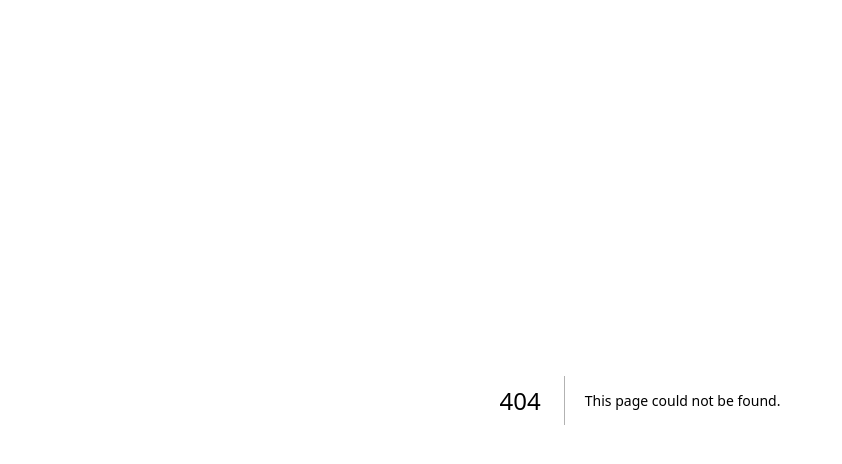
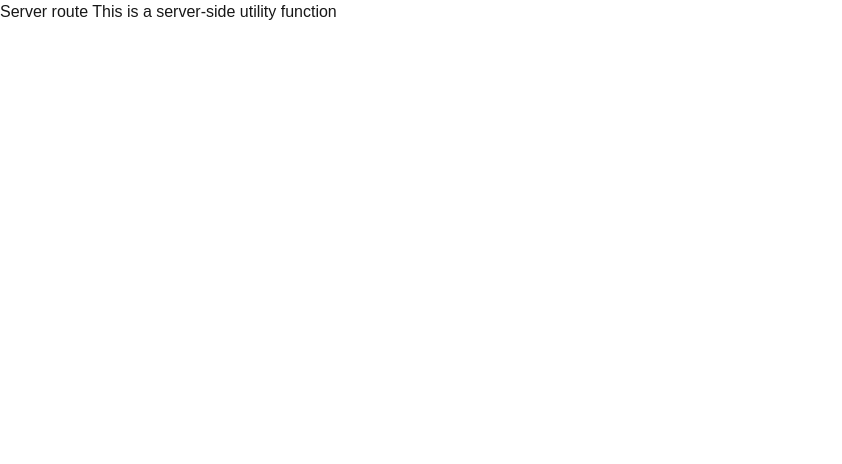
Before and after one commit to denleonchev/nextjs-rendering, a Next.js app: page /server-route in a window 1280 px wide. Before the commit this address had no page. Shown: the top 464 px of the page, without its empty margins (0-842 px from the left). Built offline with nearby package versions, Linux system fonts and the light colour scheme.

Commit message:
use server-only

```diff
--- /dev/null
+++ b/src/app/client-route/page.tsx
@@ -0,0 +1,7 @@
+"use client";
+
+export default function ClientRoute() {
+  return (
+    <h1>Client route</h1>
+  );
+}
--- /dev/null
+++ b/src/app/server-route/page.tsx
@@ -0,0 +1,9 @@
+import { serverSideUtil } from "@/utils/server-utils";
+
+export default function ServerRoute() {
+  const value = serverSideUtil();
+
+  return (
+    <h1>Server route {value}</h1>
+  );
+}
--- /dev/null
+++ b/src/utils/server-utils.ts
@@ -0,0 +1,7 @@
+import 'server-only'
+
+export const serverSideUtil = () => {
+    console.log('This is super secret server-side code');
+
+    return "This is a server-side utility function";
+}
```
Also changed, not shown: package.json (+6 -5 lines), 1 other file (tests, documents, lock files or other folders).
